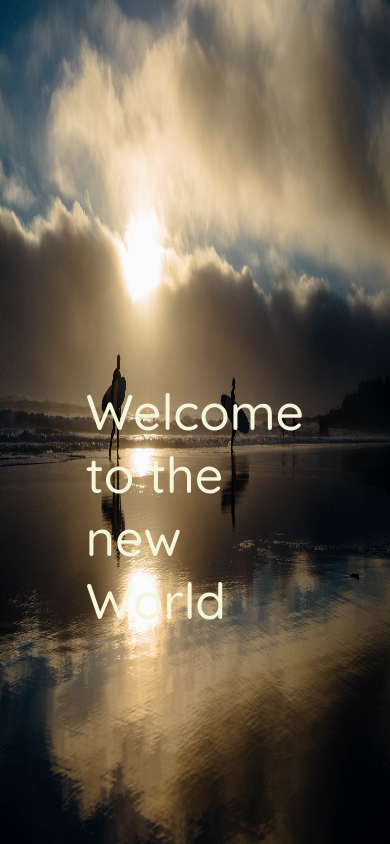
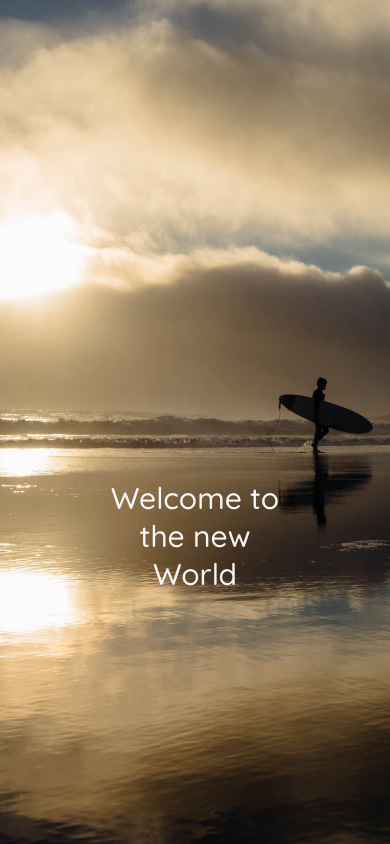
Before and after one commit to hugofsilvaa/myresponsive, a plain HTML site: page index.html in a window 390 px wide. Shown: the top 844 px of the page. Drawn offline with Linux system fonts and the light colour scheme.

Commit message:
mobile responsive

```diff
--- a/style.css
+++ b/style.css
@@ -51,3 +51,24 @@ align-items: flex-end;
 .footer p{
     margin-right: 10px;
 }
+
+@media screen and (max-width: 600px) {
+
+    .box-container{
+        flex-wrap: wrap;
+    }
+
+    .header p{
+        text-align: center;
+        font-size: 30px;
+        color: whitesmoke;
+        top: 60%;
+    }
+
+    .image-header img{
+        width: 100vw;
+        height: 100vh;
+        object-fit: cover;
+    }
+
+}
```
